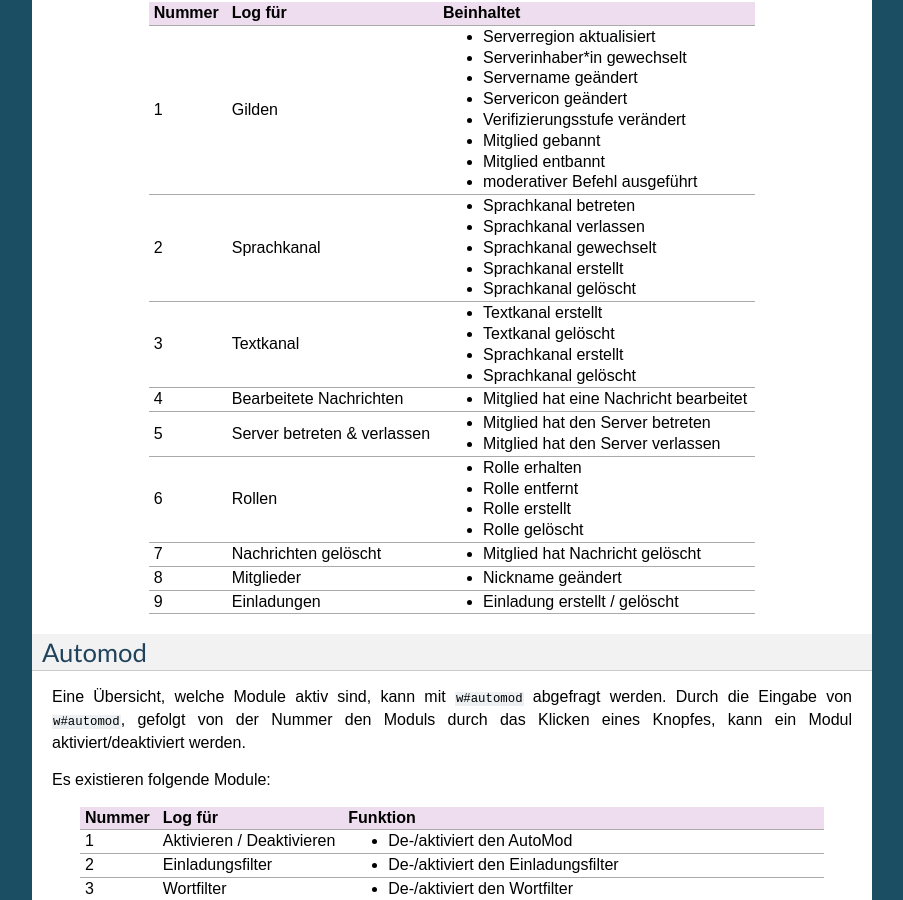
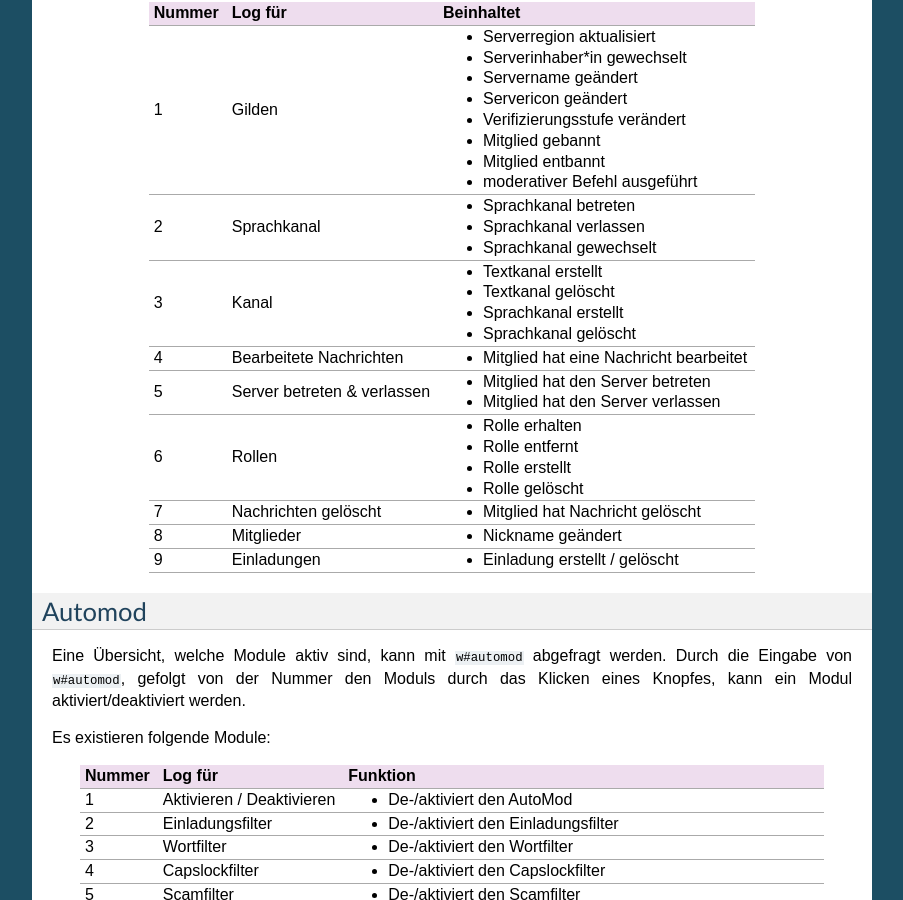
Before and after one commit to niborus/weemo-doc, a Sphinx documentation site: the page built from docs/moderation.rst, in a window 1280 px wide and 900 px high, scrolled down 2345 px. Shown: the whole window, without its empty margins (198-1101 px from the left). Built offline with Sphinx 7.4.7, drawn with Linux system fonts in a browser that asks for light colours.

Commit message:
Remove duplicated entries

```diff
--- a/docs/moderation.rst
+++ b/docs/moderation.rst
@@ -172,10 +172,8 @@ Es existieren folgende Module:
 |      2 | Sprachkanal                 | - Sprachkanal betreten                   |
 |        |                             | - Sprachkanal verlassen                  |
 |        |                             | - Sprachkanal gewechselt                 |
-|        |                             | - Sprachkanal erstellt                   |
-|        |                             | - Sprachkanal gelöscht                   |
 +--------+-----------------------------+------------------------------------------+
-|      3 | Textkanal                   | - Textkanal erstellt                     |
+|      3 | Kanal                       | - Textkanal erstellt                     |
 |        |                             | - Textkanal gelöscht                     |
 |        |                             | - Sprachkanal erstellt                   |
 |        |                             | - Sprachkanal gelöscht                   |
```
